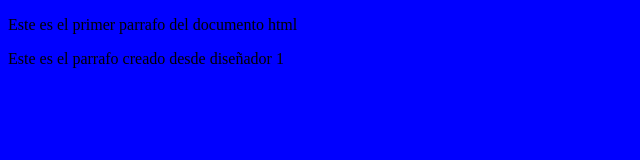
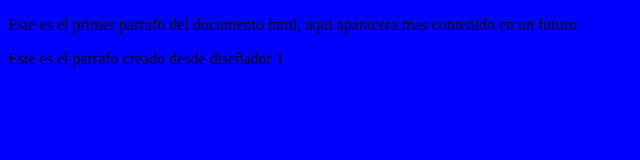
Before and after one commit to TheSincarS/CursoGit, a plain HTML site: page Proyecto-Web-Empresa-B/index.html in a window 1280 px wide. Shown: the whole page, without its empty margins (0-640 px from the left). Drawn offline with Linux system fonts and the light colour scheme.

Commit message:
[MOD] index.html line 13 parrafo

```diff
--- a/Proyecto-Web-Empresa-B/index.html
+++ b/Proyecto-Web-Empresa-B/index.html
@@ -10,7 +10,7 @@
 </head>
 
 <body>
-    <p>Este es el primer parrafo del documento html</p>
+    <p>Este es el primer parrafo del documento html, aqui aparacera mas contenido en un futuro</p>
 
     <p>Este es el parrafo creado desde diseñador 1</p>
 </body>
```
